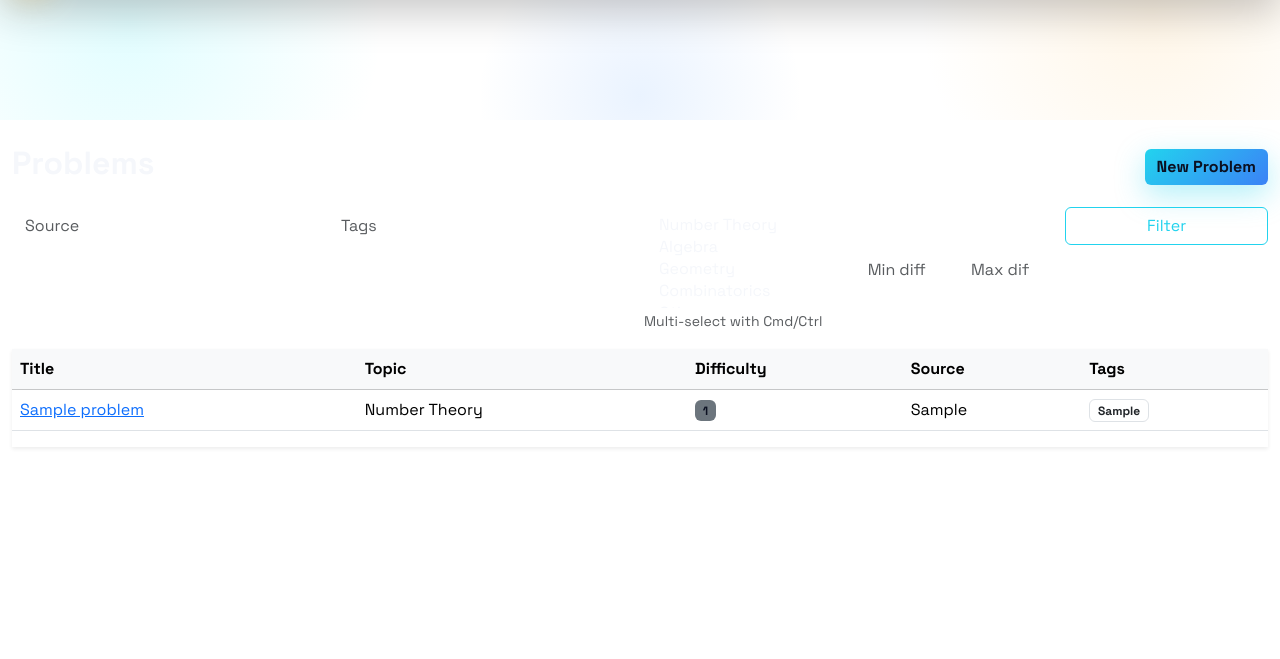
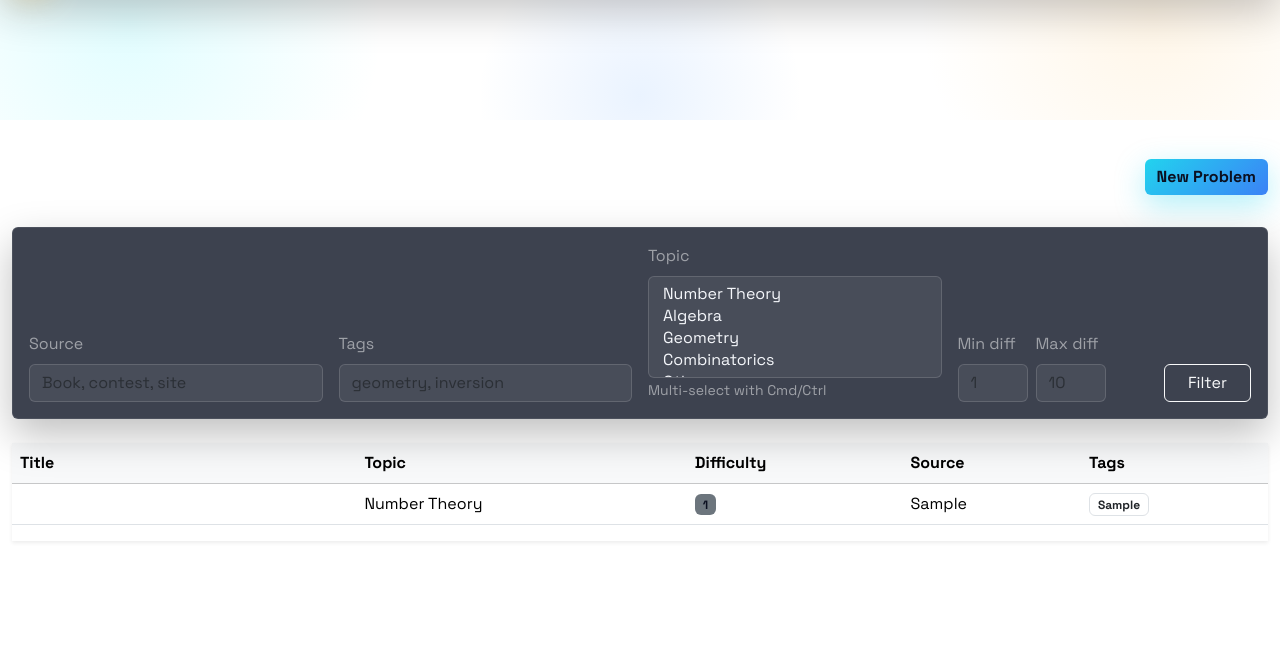
Before and after one commit to 123UsernamemanresU321/OEA, a Django app: page /problems/ in a window 1280 px wide. Shown: the part 65-724 px from the top of the page. Run offline with Django 5.2, Linux system fonts and the light colour scheme; a user stored in the database is signed in; tables that the repository leaves empty hold one stand-in row (values such as "Sample post"); some libraries are stand-ins or nearby versions.

Commit message:
Update list.html

```diff
--- a/templates/problems/list.html
+++ b/templates/problems/list.html
@@ -1,32 +1,48 @@
 {% extends "base.html" %}
 {% block content %}
-<div class="d-flex justify-content-between align-items-center mb-3">
-    <h2 class="fw-bold">Problems</h2>
+<div class="d-flex justify-content-between align-items-center mb-3 flex-wrap gap-3">
+    <div>
+        <h2 class="fw-bold text-white mb-1">Problem vault</h2>
+        <p class="text-white-50 mb-0">Filter by topic, difficulty, or tags.</p>
+    </div>
     <a class="btn btn-primary" href="{% url 'problem_create' %}">New Problem</a>
 </div>
-<form method="get" class="row g-2 mb-3">
+<div class="card mb-4">
+    <div class="card-body">
+        <form method="get" class="row g-3 align-items-end">
             <div class="col-md-3">
-        <input type="text" name="source" value="{{ request.GET.source }}" class="form-control" placeholder="Source">
+                <label class="form-label text-white-50">Source</label>
+                <input type="text" name="source" value="{{ request.GET.source }}" class="form-control" placeholder="Book, contest, site">
             </div>
             <div class="col-md-3">
-        <input type="text" name="tags" value="{{ request.GET.tags }}" class="form-control" placeholder="Tags">
+                <label class="form-label text-white-50">Tags</label>
+                <input type="text" name="tags" value="{{ request.GET.tags }}" class="form-control" placeholder="geometry, inversion">
             </div>
-    <div class="col-md-2">
+            <div class="col-md-3">
+                <label class="form-label text-white-50">Topic</label>
                 <select class="form-select" name="topic" multiple>
                     {% for code,label in filter.form.topic.field.choices %}
                     <option value="{{ code }}" {% if code in selected_topics %}selected{% endif %}>{{ label }}</option>
                     {% endfor %}
                 </select>
-        <small class="text-muted">Multi-select with Cmd/Ctrl</small>
+                <small class="text-white-50">Multi-select with Cmd/Ctrl</small>
             </div>
-    <div class="col-md-2 d-flex gap-1">
-        <input type="number" name="difficulty_min" min="1" max="10" value="{{ request.GET.difficulty_min }}" class="form-control" placeholder="Min diff">
-        <input type="number" name="difficulty_max" min="1" max="10" value="{{ request.GET.difficulty_max }}" class="form-control" placeholder="Max diff">
+            <div class="col-md-2 d-flex gap-2">
+                <div>
+                    <label class="form-label text-white-50">Min diff</label>
+                    <input type="number" name="difficulty_min" min="1" max="10" value="{{ request.GET.difficulty_min }}" class="form-control" placeholder="1">
                 </div>
-    <div class="col-md-2">
-        <button class="btn btn-outline-primary w-100" type="submit">Filter</button>
+                <div>
+                    <label class="form-label text-white-50">Max diff</label>
+                    <input type="number" name="difficulty_max" min="1" max="10" value="{{ request.GET.difficulty_max }}" class="form-control" placeholder="10">
+                </div>
+            </div>
+            <div class="col-md-1 d-flex">
+                <button class="btn btn-outline-light w-100" type="submit">Filter</button>
             </div>
         </form>
+    </div>
+</div>
 <div class="table-responsive shadow-sm">
     <table class="table table-hover align-middle">
         <thead class="table-light">
@@ -41,7 +57,7 @@
         <tbody>
         {% for problem in problems %}
             <tr>
-                <td><a href="{% url 'problem_detail' problem.pk %}">{{ problem.title }}</a></td>
+                <td><a class="text-white text-decoration-none fw-semibold" href="{% url 'problem_detail' problem.pk %}">{{ problem.title }}</a></td>
                 <td>{{ problem.get_topic_display }}</td>
                 <td><span class="badge bg-secondary">{{ problem.difficulty }}</span></td>
                 <td>{{ problem.source|default:"—" }}</td>
@@ -49,12 +65,12 @@
                     {% for tag in problem.tag_list %}
                         <span class="badge bg-light text-dark border">{{ tag }}</span>
                     {% empty %}
-                        <span class="text-muted">—</span>
+                        <span class="text-white-50">—</span>
                     {% endfor %}
                 </td>
             </tr>
         {% empty %}
-            <tr><td colspan="5" class="text-muted text-center">No problems yet.</td></tr>
+            <tr><td colspan="5" class="text-white-50 text-center">No problems yet.</td></tr>
         {% endfor %}
         </tbody>
     </table>
```
Lines whose indentation alone changed are shown as unchanged.
